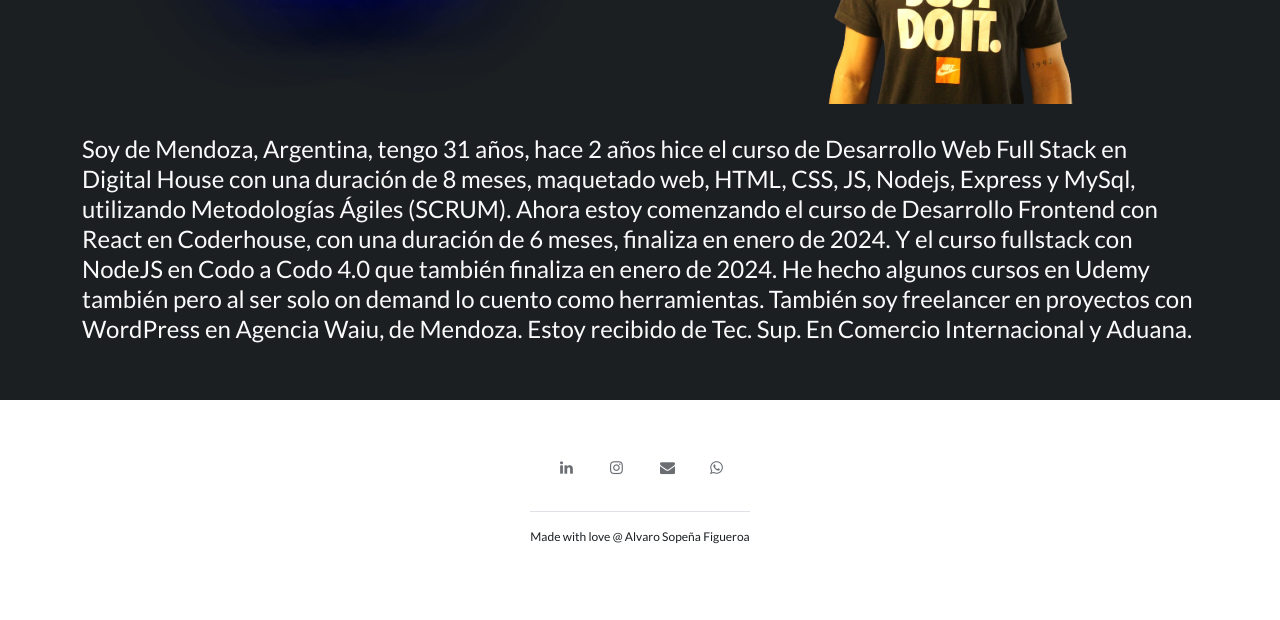
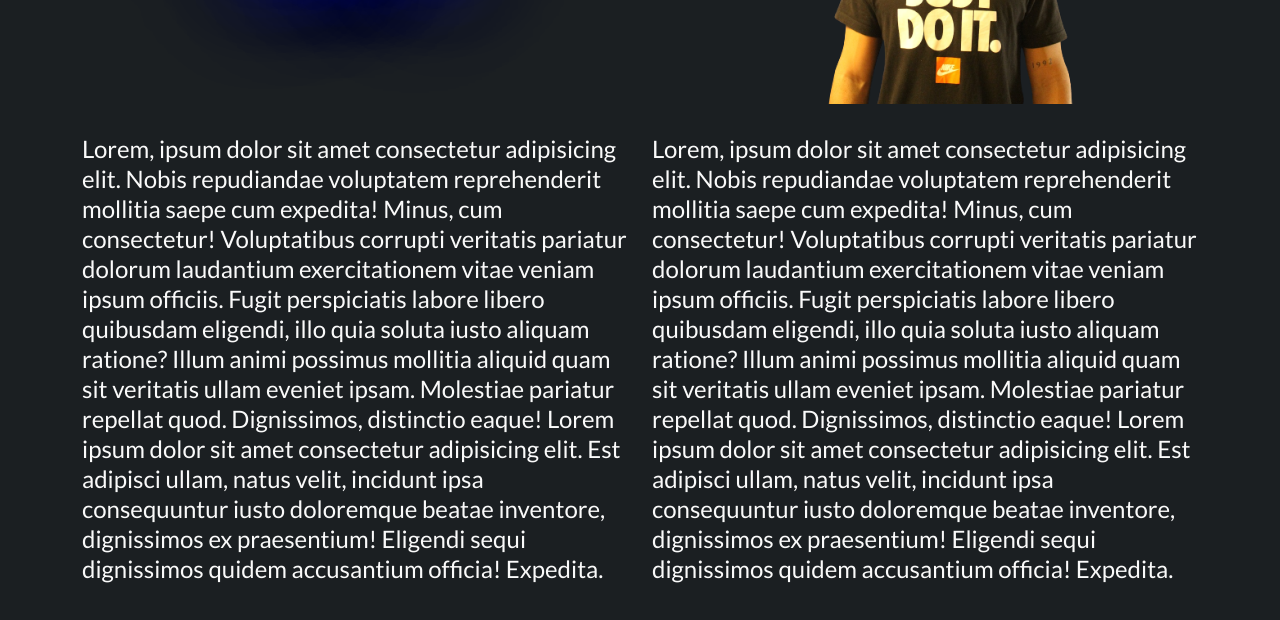
Before and after one commit to alvarosopena/PF-SopenaFigueroa, a website: page views/aboutme.html in a window 1280 px wide. Shown: the part 332-952 px from the top of the page. Drawn offline with nearby package versions, Linux system fonts and the light colour scheme.

Commit message:
arreglos finales

```diff
--- a/scss/styles.scss
+++ b/scss/styles.scss
@@ -102,10 +102,10 @@ li {
   background-size: cover;
 
 
-  h1 {
+/*   h1 {
     font-size: 90px;
     color: $col-darkblue;
-  }
+  } */
   h2{
     font-size: 60px;
   }
--- a/views/aboutme.html
+++ b/views/aboutme.html
@@ -78,16 +78,31 @@
                         <img class="pictureHero img-fluid" src="../img/alvaro2.png" alt="">
                     </div>
                     <!-- Columna para el texto -->
-                    <div class="col-12">
-                        <p class="lh-sm fs-4 text-justify">Soy de Mendoza, Argentina, tengo 31 años, hace 2 años hice el
-                            curso de Desarrollo Web Full Stack en Digital House con una duración de 8 meses, maquetado
-                            web, HTML, CSS, JS, Nodejs, Express y MySql, utilizando Metodologías Ágiles (SCRUM). Ahora
-                            estoy comenzando el curso de Desarrollo Frontend con React en Coderhouse, con una duración
-                            de 6 meses, finaliza en enero de 2024. Y el curso fullstack con NodeJS en Codo a Codo 4.0
-                            que también finaliza en enero de 2024. He hecho algunos cursos en Udemy también pero al ser
-                            solo on demand lo cuento como herramientas. También soy freelancer en proyectos con
-                            WordPress en Agencia Waiu, de Mendoza. Estoy recibido de Tec. Sup. En Comercio Internacional
-                            y Aduana.</p>
+                    <div class="col-6">
+                        <p class="lh-sm fs-4 text-justify">Lorem, ipsum dolor sit amet consectetur adipisicing elit.
+                            Nobis repudiandae voluptatem reprehenderit mollitia saepe cum expedita! Minus, cum
+                            consectetur! Voluptatibus corrupti veritatis pariatur dolorum laudantium exercitationem
+                            vitae veniam ipsum officiis.
+                            Fugit perspiciatis labore libero quibusdam eligendi, illo quia soluta iusto aliquam ratione?
+                            Illum animi possimus mollitia aliquid quam sit veritatis ullam eveniet ipsam. Molestiae
+                            pariatur repellat quod. Dignissimos, distinctio eaque!
+                            Lorem ipsum dolor sit amet consectetur adipisicing elit. Est adipisci ullam, natus velit,
+                            incidunt ipsa consequuntur iusto doloremque beatae inventore, dignissimos ex praesentium!
+                            Eligendi sequi dignissimos quidem accusantium officia! Expedita.</p>
+
+
+                    </div>
+                    <div class="col-6">
+                    <p class="lh-sm fs-4 text-justify">Lorem, ipsum dolor sit amet consectetur adipisicing elit.
+                        Nobis repudiandae voluptatem reprehenderit mollitia saepe cum expedita! Minus, cum
+                        consectetur! Voluptatibus corrupti veritatis pariatur dolorum laudantium exercitationem
+                        vitae veniam ipsum officiis.
+                        Fugit perspiciatis labore libero quibusdam eligendi, illo quia soluta iusto aliquam ratione?
+                        Illum animi possimus mollitia aliquid quam sit veritatis ullam eveniet ipsam. Molestiae
+                        pariatur repellat quod. Dignissimos, distinctio eaque!
+                        Lorem ipsum dolor sit amet consectetur adipisicing elit. Est adipisci ullam, natus velit,
+                        incidunt ipsa consequuntur iusto doloremque beatae inventore, dignissimos ex praesentium!
+                        Eligendi sequi dignissimos quidem accusantium officia! Expedita.</p>
                     </div>
                 </div>
             </div>
```
